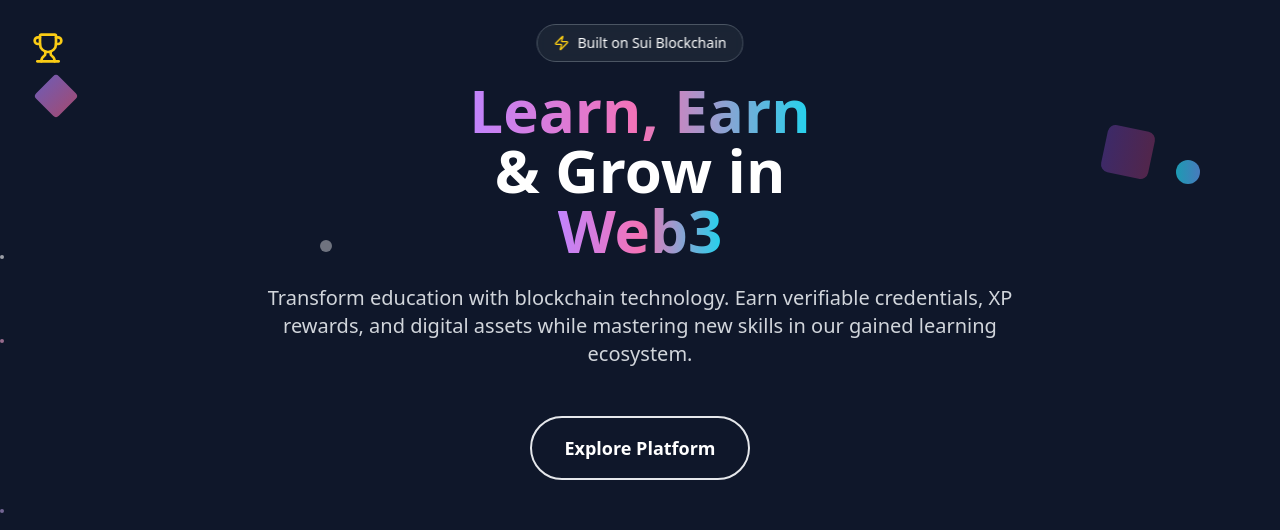
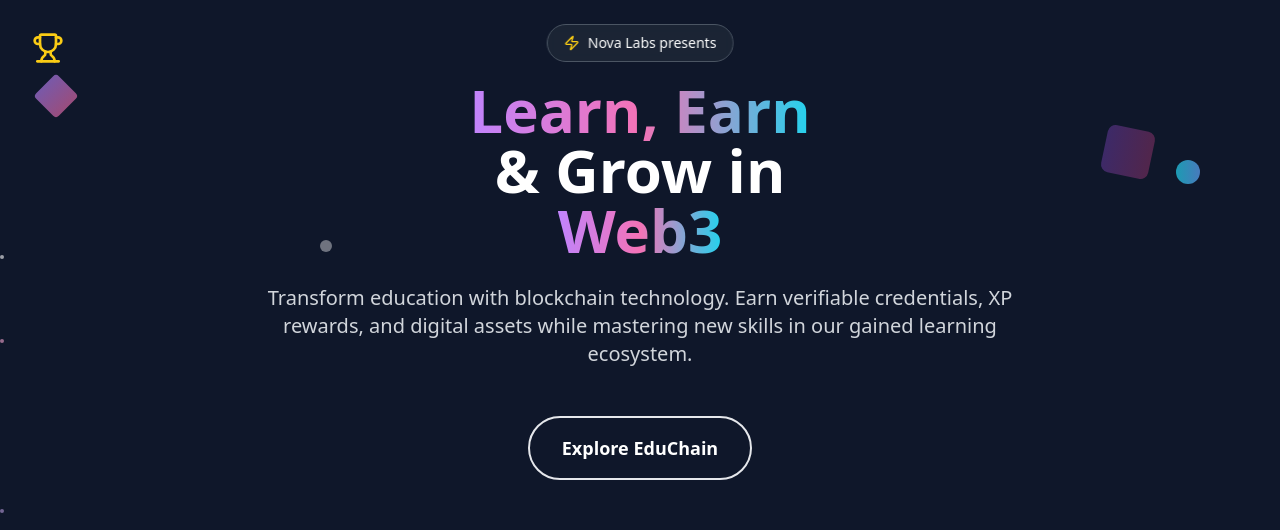
Before and after one commit to smith961/eDuChain, a React (Vite) app in the folder educhain-frontend/: page / in a window 1280 px wide. Shown: the top 530 px of the page. Built offline with nearby package versions, Linux system fonts and the light colour scheme; what @mysten/dapp-kit, @mysten/sui, @radix-ui/themes would draw is missing.

Commit message:
landing page refactored

```diff
--- a/educhain-frontend/src/Components/Footer.tsx
+++ b/educhain-frontend/src/Components/Footer.tsx
@@ -16,7 +16,7 @@
               experiences.
             </p>
             <div className="flex items-center space-x-2 text-xs">
-              <div className="bg-slate-800 px-3 py-1 rounded-full border border-slate-700">⚡ Built on Sui</div>
+              <div className="bg-slate-800 px-3 py-1 rounded-full border border-slate-700">⚡ Built by Nova Labs of Suihub Africa</div>
             </div>
           </div>
 
--- a/educhain-frontend/src/Components/OverView.tsx
+++ b/educhain-frontend/src/Components/OverView.tsx
@@ -17,7 +17,7 @@
       <div className="absolute top-6 left-1/2 transform -translate-x-1/2 z-10">
         <div className="bg-gray-800/80 backdrop-blur-sm border border-gray-600 rounded-full px-4 py-2 flex items-center gap-2">
           <Zap className="w-4 h-4 text-yellow-400" />
-          <span className="text-white text-sm font-medium">Built on Sui Blockchain</span>
+          <span className="text-white text-sm font-medium">Nova Labs presents</span>
         </div>
       </div>
 
@@ -45,7 +45,7 @@
 
         <div className="flex flex-col sm:flex-row gap-4 mb-16">
           <button className="bg-transparent border-2 border-white-400 text-white-400 hover:bg-cyan-400 hover:text-black px-8 py-4 rounded-full font-semibold text-lg transition-all duration-300 transform hover:scale-105">
-            Explore Platform
+            Explore EduChain
           </button>
         </div>
 
```
Also changed, not shown: 1 other file (tests, documents, lock files or other folders).
